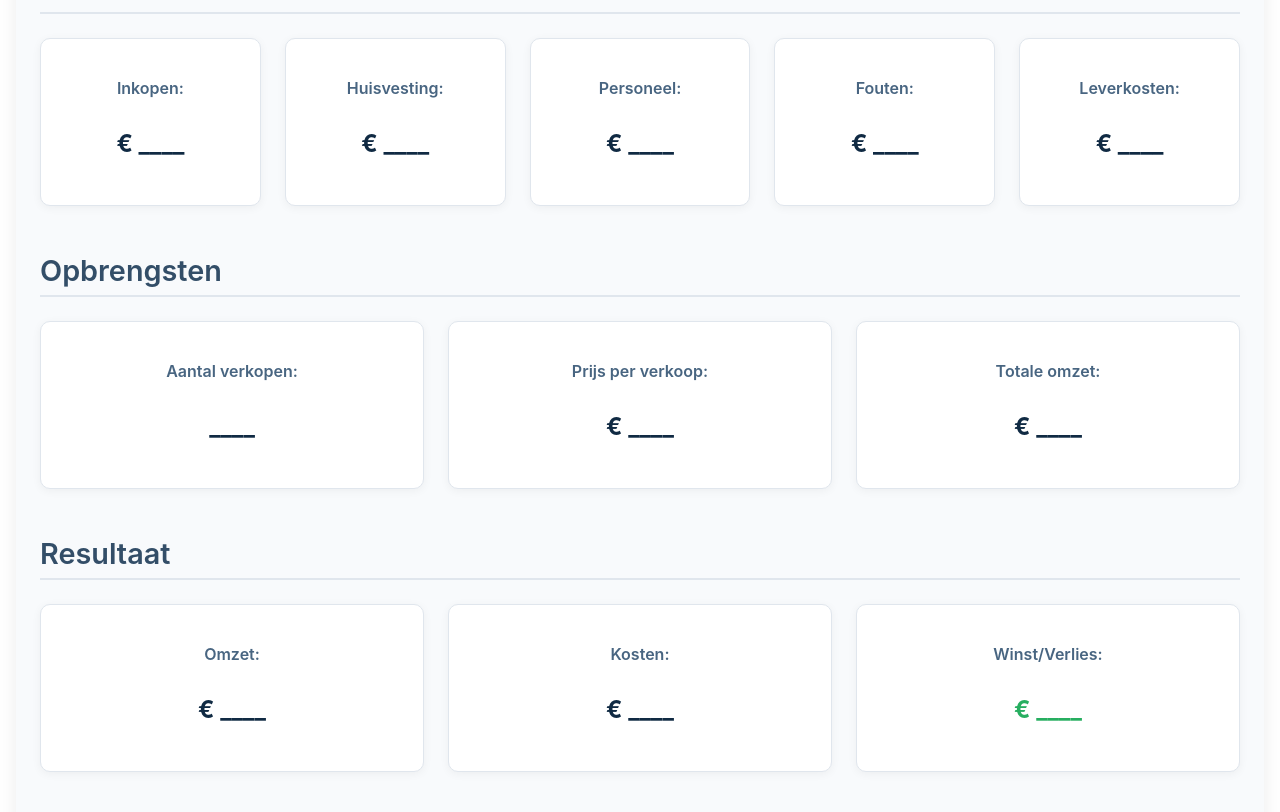
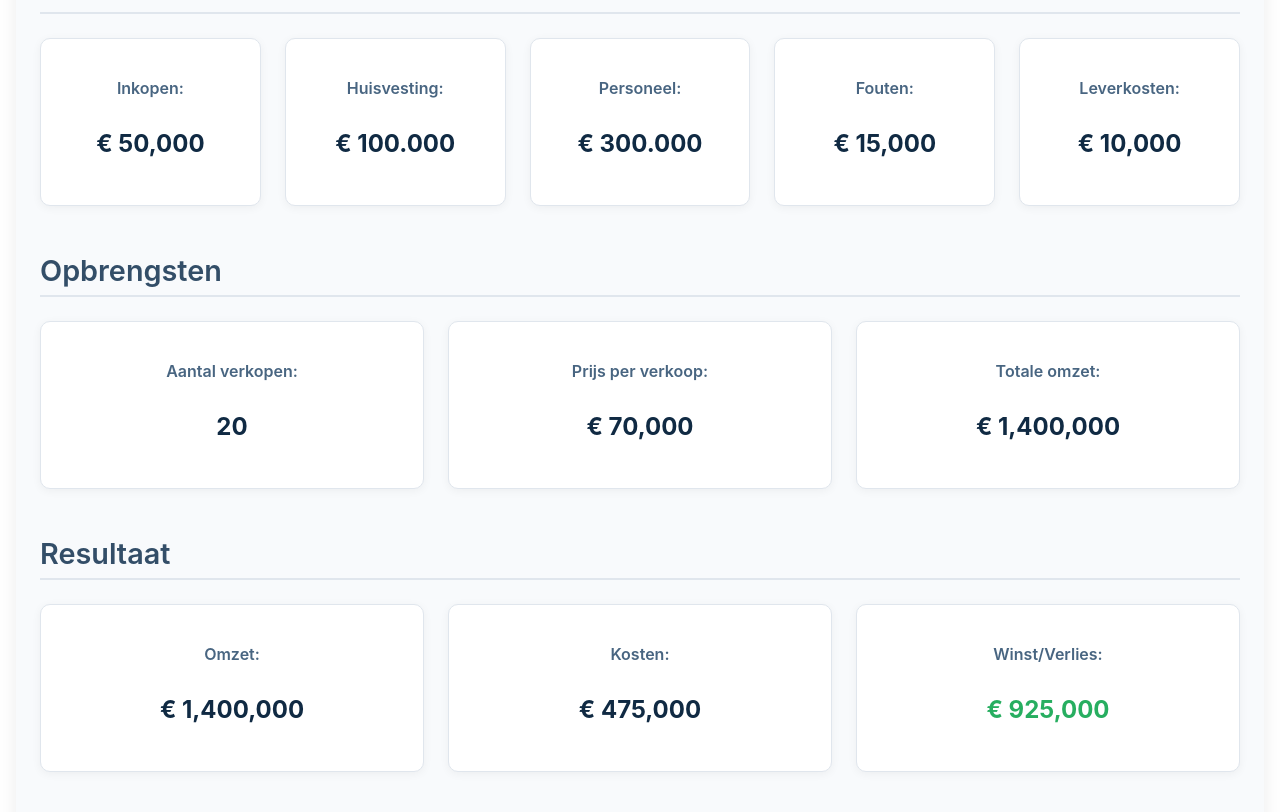
Before and after one commit to ZuydUniversity/2425-B2C6-B2B-2-Frontend, a Next.js app: page /financial-admin in a window 1280 px wide. Shown: the part 264-1076 px from the top of the page. Built offline with nearby package versions, Linux system fonts and the light colour scheme; no server answers.

Commit message:
Fix: ESLint error unused 'err' verwijderd

```diff
--- a/src/pages/financial-admin.module.scss
+++ b/src/pages/financial-admin.module.scss
@@ -54,7 +54,7 @@
   transition:
     transform 0.2s ease-in-out,
     box-shadow 0.2s ease-in-out;
-  text-align: center; /* Centreer tekst in de kaartjes */
+  text-align: center;
 }
 
 .card:hover {
@@ -70,12 +70,11 @@
 }
 
 .cardValue {
-  font-size: 1.5rem; /* Grotere tekst voor de waarden */
+  font-size: 1.5rem;
   font-weight: 700;
   color: #102a43;
 }
 
-/* Media Queries voor responsiviteit */
 @media (max-width: 768px) {
   .pageTitle {
     font-size: 2rem;
--- a/src/pages/financial-admin.tsx
+++ b/src/pages/financial-admin.tsx
@@ -1,7 +1,48 @@
-import React, { FC } from "react";
+import React, { FC, useEffect, useState } from "react";
 import styles from "./financial-admin.module.scss";
 
+interface FinanceData {
+  inkopen: number;
+  fouten: number;
+  leverkosten: number;
+  aantalVerkopen: number;
+  prijsPerVerkoop: number;
+}
+
 const FinancialAdminPage: FC = () => {
+  const [financeData, setFinanceData] = useState<FinanceData | null>(null);
+
+  useEffect(() => {
+    const fetchFinance = async () => {
+      try {
+        const response = await fetch("http://10.0.2.4:8080/api/finance");
+        if (!response.ok) throw new Error("Fout bij ophalen financiële data");
+        const data = await response.json();
+        setFinanceData(data);
+      } catch {
+        console.warn("API niet bereikbaar, gebruik dummydata");
+        setFinanceData({
+          inkopen: 50000,
+          fouten: 15000,
+          leverkosten: 10000,
+          aantalVerkopen: 20,
+          prijsPerVerkoop: 70000,
+        });
+      }
+    };
+
+    fetchFinance();
+  }, []);
+
+  if (!financeData) return <div>Bezig met laden...</div>;
+
+  const { inkopen, fouten, leverkosten, aantalVerkopen, prijsPerVerkoop } =
+    financeData;
+
+  const totaleKosten = inkopen + fouten + leverkosten + 100000 + 300000;
+  const totaleOmzet = aantalVerkopen * prijsPerVerkoop;
+  const winst = totaleOmzet - totaleKosten;
+
   return (
     <div className={styles.container}>
       <h1 className={styles.pageTitle}>Financieel Overzicht</h1>
@@ -12,23 +53,23 @@ const FinancialAdminPage: FC = () => {
         <div className={styles.grid}>
           <div className={styles.card}>
             <p className={styles.cardLabel}>Inkopen:</p>
-            <p className={styles.cardValue}>€ ____</p>
+            <p className={styles.cardValue}>€ {inkopen.toLocaleString()}</p>
           </div>
           <div className={styles.card}>
             <p className={styles.cardLabel}>Huisvesting:</p>
-            <p className={styles.cardValue}>€ ____</p>
+            <p className={styles.cardValue}>€ 100.000</p>
           </div>
           <div className={styles.card}>
             <p className={styles.cardLabel}>Personeel:</p>
-            <p className={styles.cardValue}>€ ____</p>
+            <p className={styles.cardValue}>€ 300.000</p>
           </div>
           <div className={styles.card}>
             <p className={styles.cardLabel}>Fouten:</p>
-            <p className={styles.cardValue}>€ ____</p>
+            <p className={styles.cardValue}>€ {fouten.toLocaleString()}</p>
           </div>
           <div className={styles.card}>
             <p className={styles.cardLabel}>Leverkosten:</p>
-            <p className={styles.cardValue}>€ ____</p>
+            <p className={styles.cardValue}>€ {leverkosten.toLocaleString()}</p>
           </div>
         </div>
       </section>
@@ -39,15 +80,17 @@ const FinancialAdminPage: FC = () => {
         <div className={styles.grid}>
           <div className={styles.card}>
             <p className={styles.cardLabel}>Aantal verkopen:</p>
-            <p className={styles.cardValue}>____</p>
+            <p className={styles.cardValue}>{aantalVerkopen}</p>
           </div>
           <div className={styles.card}>
             <p className={styles.cardLabel}>Prijs per verkoop:</p>
-            <p className={styles.cardValue}>€ ____</p>
+            <p className={styles.cardValue}>
+              € {prijsPerVerkoop.toLocaleString()}
+            </p>
           </div>
           <div className={styles.card}>
             <p className={styles.cardLabel}>Totale omzet:</p>
-            <p className={styles.cardValue}>€ ____</p>
+            <p className={styles.cardValue}>€ {totaleOmzet.toLocaleString()}</p>
           </div>
         </div>
       </section>
@@ -58,21 +101,25 @@ const FinancialAdminPage: FC = () => {
         <div className={styles.grid}>
           <div className={styles.card}>
             <p className={styles.cardLabel}>Omzet:</p>
-            <p className={styles.cardValue}>€ ____</p>
+            <p className={styles.cardValue}>€ {totaleOmzet.toLocaleString()}</p>
           </div>
           <div className={styles.card}>
             <p className={styles.cardLabel}>Kosten:</p>
-            <p className={styles.cardValue}>€ ____</p>
+            <p className={styles.cardValue}>
+              € {totaleKosten.toLocaleString()}
+            </p>
           </div>
           <div className={styles.card}>
             <p className={styles.cardLabel}>Winst/Verlies:</p>
             <p
               className={styles.cardValue}
-              style={{ fontWeight: "bold", color: "#27ae60" }}
+              style={{
+                fontWeight: "bold",
+                color: winst >= 0 ? "#27ae60" : "#e74c3c",
+              }}
             >
-              € ____
-            </p>{" "}
-            {/* Winst extra benadrukt */}
+              € {winst.toLocaleString()}
+            </p>
           </div>
         </div>
       </section>
```
Also changed, not shown: src/pages/planning.module.scss (+9 -0 lines), src/pages/planning.tsx (+45 -26 lines).
